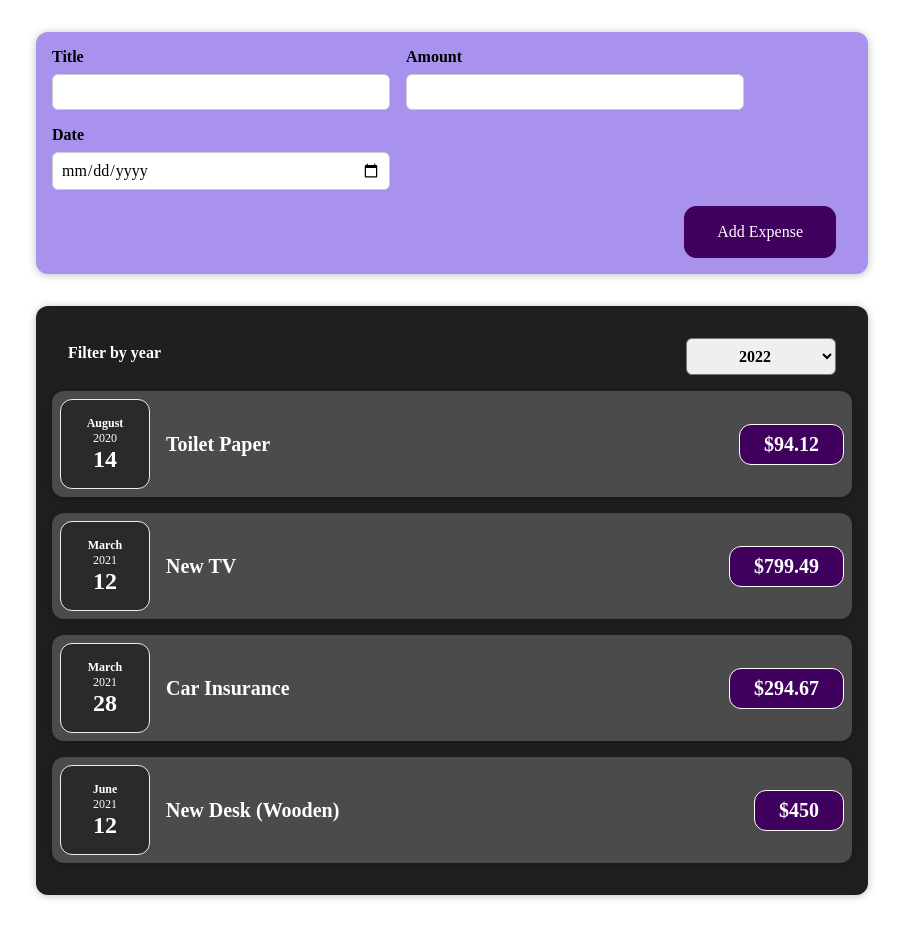
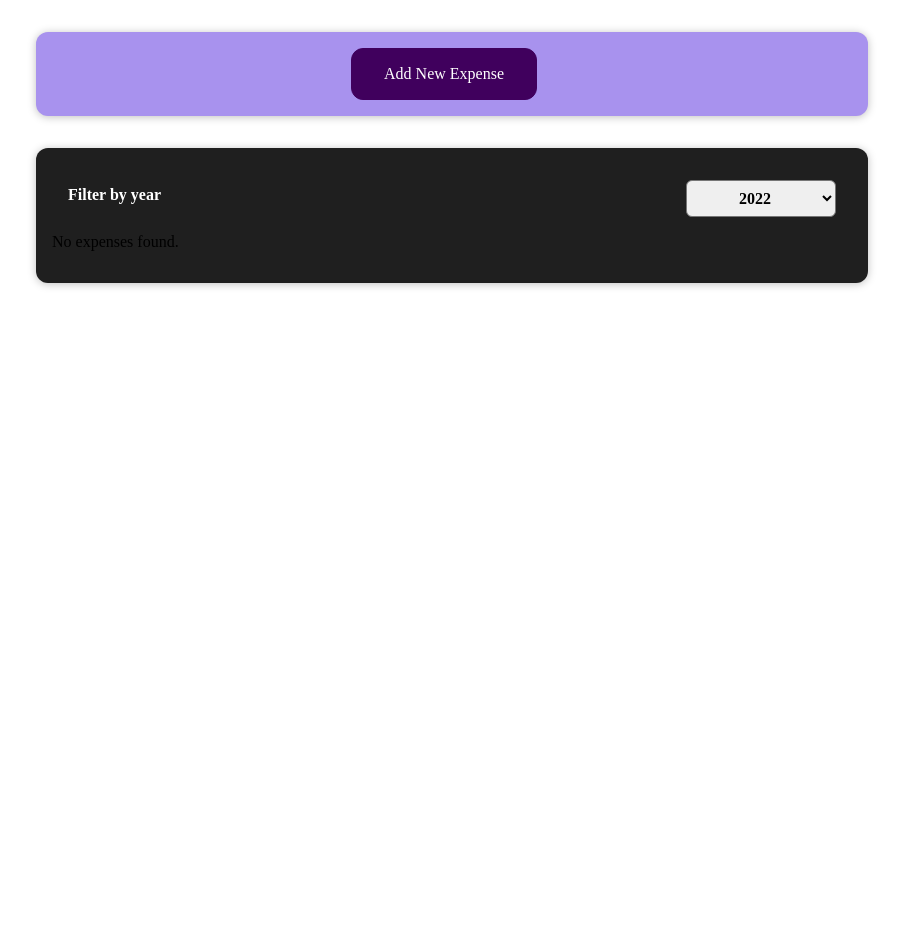
Before and after one commit to SongChangseok/udemy-react-study, a React (Create React App) app: page / in a window 1280 px wide. Shown: the whole page, without its empty margins (188-1091 px from the left). After the commit the page ends 800 px from the top, so only its background shows below. Built offline with nearby package versions, Linux system fonts and the light colour scheme.

Commit message:
filter 이벤트 추가 및 form hide/show 이벤트 추가

```diff
--- a/src/App.js
+++ b/src/App.js
@@ -1,8 +1,8 @@
+import { useState } from "react";
 import Expenses from "./components/Expenses/Expenses";
 import NewExpense from "./components/NewExpense/NewExpense";
 
-function App() {
-  const expenses = [
+const DUMMY_EXPENSES = [
   {
     id: "e1",
     title: "Toilet Paper",
@@ -24,8 +24,11 @@ function App() {
   }
 ];
 
+function App() {
+  const [expenses, setExpenses] = useState(DUMMY_EXPENSES);
   const addExpenseHandler = (expense) => {
     console.log("In App.js", expense);
+    setExpenses((prev) => [expense, ...prev]);
   };
 
   return (
--- a/src/components/Expenses/Expenses.js
+++ b/src/components/Expenses/Expenses.js
@@ -8,17 +8,25 @@ export default function Expenses({ items }) {
   const [filteredYear, setFilteredYear] = useState("2022");
   const filterYearHandler = ({ target: { value } }) => {
     setFilteredYear(value);
-    console.log(value);
   };
+  const filteredExpenses = items.filter(
+    (expense) => expense.date.getFullYear().toString() === filteredYear
+  );
+  let expensesContent = <p>No expenses found.</p>;
+
+  if (filteredExpenses.length > 0) {
+    expensesContent = filteredExpenses.map((expense) => (
+      <ExpenseItem key={expense.id} {...expense} />
+    ));
+  }
+
   return (
     <Card className="expenses">
       <ExpensesFilter
         selectedYear={filteredYear}
         onFilterYear={filterYearHandler}
       />
-      {items.map((expense) => (
-        <ExpenseItem key={expense.id} {...expense} />
-      ))}
+      {expensesContent}
     </Card>
   );
 }
--- a/src/components/NewExpense/ExpenseForm.js
+++ b/src/components/NewExpense/ExpenseForm.js
@@ -7,7 +7,7 @@ const initUserInput = {
   date: ""
 };
 
-const ExpenseForm = ({ onSaveExpenseData }) => {
+const ExpenseForm = ({ onSaveExpenseData, onCancel }) => {
   //   const [title, setTitle] = useState();
   //   const [amount, setAmount] = useState();
   //   const [date, setDate] = useState();
@@ -29,11 +29,17 @@ const ExpenseForm = ({ onSaveExpenseData }) => {
   };
   const submitHandler = (e) => {
     e.preventDefault();
-    // console.log(title, amount, date);
-    console.log(userInput);
-    onSaveExpenseData(userInput);
+
+    if (userInput.title == "" || userInput.amount == "" || userInput.date == "")
+      return console.log("입력 필요");
+
+    onSaveExpenseData({
+      ...userInput,
+      date: new Date(userInput.date)
+    });
     setUserInput(initUserInput);
   };
+
   return (
     <form onSubmit={submitHandler}>
       <div className="new-expense__controls">
@@ -67,6 +73,9 @@ const ExpenseForm = ({ onSaveExpenseData }) => {
         </div>
       </div>
       <div className="new-expense__actions">
+        <button type="button" onClick={onCancel}>
+          Cancel
+        </button>
         <button type="submit">Add Expense</button>
       </div>
     </form>
--- a/src/components/NewExpense/NewExpense.js
+++ b/src/components/NewExpense/NewExpense.js
@@ -1,21 +1,35 @@
 import ExpenseForm from "./ExpenseForm";
 import "./NewExpense.css";
 import { v4 } from "uuid";
+import { useState } from "react";
 ("uuid");
 
 const NewExpense = ({ onAddExpense }) => {
+  const [isEditing, setIsEditing] = useState(false);
   const saveExpenseDataHandler = (userInput) => {
     const expenseData = {
       ...userInput,
       id: v4()
     };
     onAddExpense(expenseData);
+    setIsEditing(false);
   };
-  return (
-    <div className="new-expense">
-      <ExpenseForm onSaveExpenseData={saveExpenseDataHandler} />
-    </div>
+  const addNewExpenseHandler = () => {
+    setIsEditing(true);
+  };
+  const cancelHandler = () => {
+    setIsEditing(false);
+  };
+  const addFormContent = isEditing ? (
+    <ExpenseForm
+      onSaveExpenseData={saveExpenseDataHandler}
+      onCancel={cancelHandler}
+    />
+  ) : (
+    <button onClick={addNewExpenseHandler}>Add New Expense</button>
   );
+
+  return <div className="new-expense">{addFormContent}</div>;
 };
 
 export default NewExpense;
```
Lines whose indentation alone changed are shown as unchanged.
